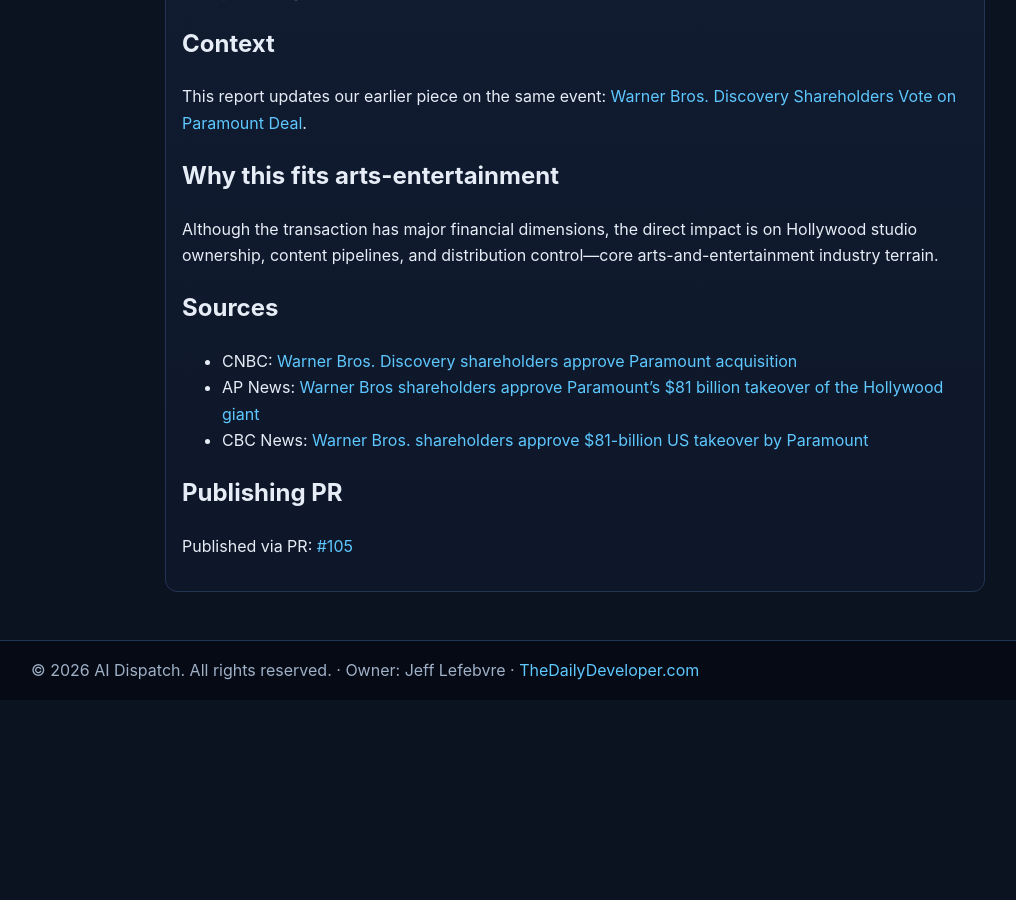
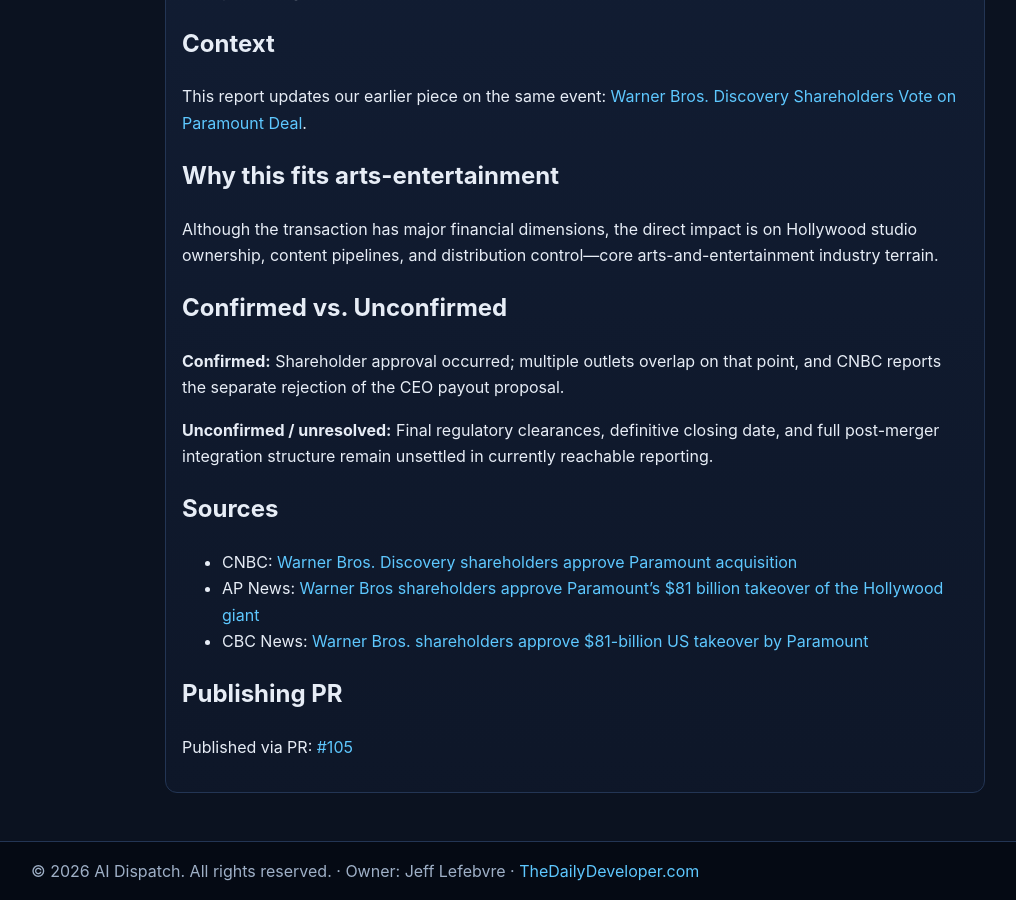
Before and after one commit to thestamp/Static-ai-articles, a Jekyll site: the page built from articles/2026-04-24-update-warner-bros-shareholders-approve-paramount-takeover-reject-ceo-payout.md, in a window 1280 px wide and 900 px high, scrolled down 1112 px. Shown: the whole window, without its empty margins (65-1081 px from the left). Built offline with Jekyll 4.4.1, drawn with Linux system fonts in a browser that asks for light colours; before the commit the page ends 1812 px from its top, so only the background shows below that.

Commit message:
edit: add confirmed-vs-unconfirmed risk framing

```diff
--- a/articles/2026-04-24-update-warner-bros-shareholders-approve-paramount-takeover-reject-ceo-payout.md
+++ b/articles/2026-04-24-update-warner-bros-shareholders-approve-paramount-takeover-reject-ceo-payout.md
@@ -29,6 +29,13 @@
 
 Although the transaction has major financial dimensions, the direct impact is on Hollywood studio ownership, content pipelines, and distribution control—core arts-and-entertainment industry terrain.
 
+
+## Confirmed vs. Unconfirmed
+
+**Confirmed:** Shareholder approval occurred; multiple outlets overlap on that point, and CNBC reports the separate rejection of the CEO payout proposal.
+
+**Unconfirmed / unresolved:** Final regulatory clearances, definitive closing date, and full post-merger integration structure remain unsettled in currently reachable reporting.
+
 ## Sources
 
 - CNBC: [Warner Bros. Discovery shareholders approve Paramount acquisition](https://www.cnbc.com/2026/04/23/warner-bros-discovery-shareholder-vote-paramount-deal.html)
```
